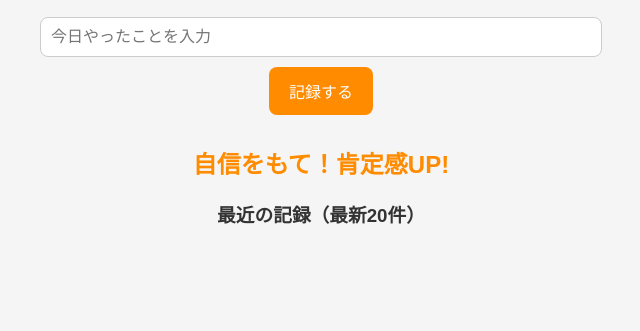
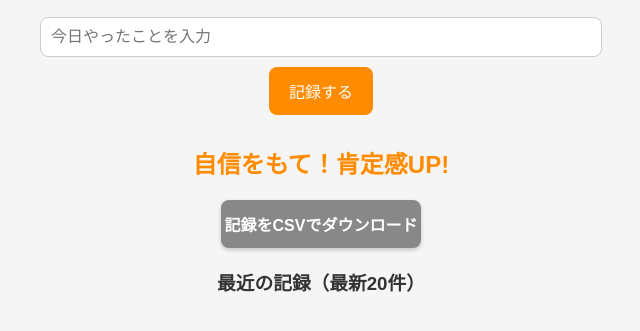
Before and after one commit to jakepeter/MY_MEMO_APP, a Flask app: page / in a window 1280 px wide. Shown: the part 136-467 px from the top of the page, without its empty margins (319-959 px from the left). Run offline with Flask 3, Linux system fonts and the light colour scheme.

Commit message:
Add CSV download button with gray style

```diff
--- a/templates/index.html
+++ b/templates/index.html
@@ -66,6 +66,27 @@
             text-align: center;
             color: #555;
         }
+
+        /* ここからダウンロードボタンのスタイル（グレー） */
+        .download-btn {
+            display: block;
+            width: 200px;
+            margin: 20px auto;
+            padding: 12px 0;
+            background-color: #888888;  /* グレー */
+            color: white;
+            text-align: center;
+            text-decoration: none;
+            border-radius: 8px;
+            font-weight: bold;
+            box-shadow: 0 2px 4px rgba(0,0,0,0.2);
+            transition: background-color 0.3s;
+        }
+
+        .download-btn:hover {
+            background-color: #666666;  /* 少し濃いグレー */
+        }
+        /* ここまで */
     </style>
 </head>
 <body>
@@ -79,6 +100,9 @@
 
     <h2 style="color: #FF8C00; margin-top: 30px;">{{ message }}</h2>
 
+    <!-- ダウンロードボタン -->
+    <a href="/download" class="download-btn">記録をCSVでダウンロード</a>
+
     <h3>最近の記録（最新20件）</h3>
     <ul>
         {% for time, task in records %}
```
